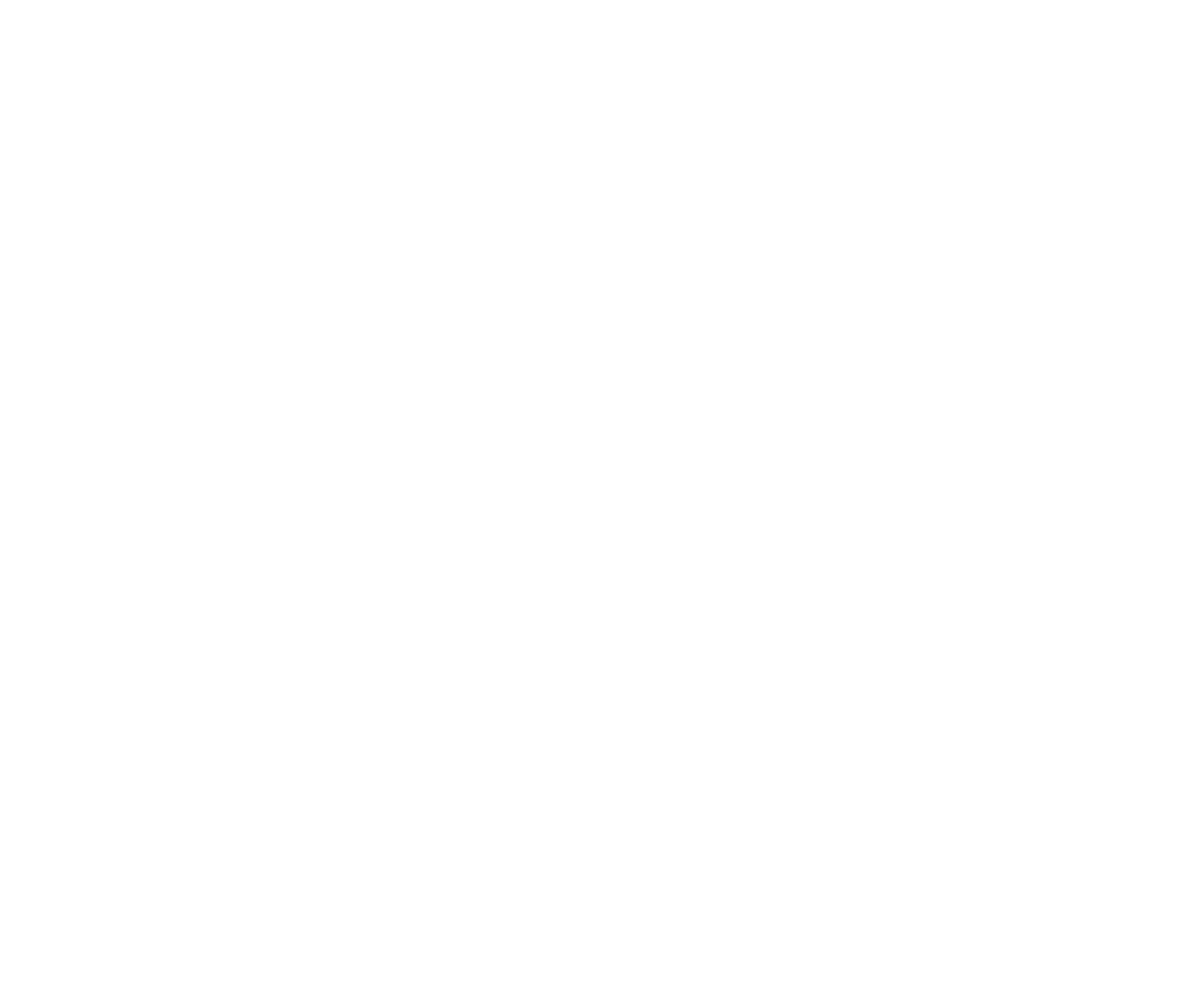
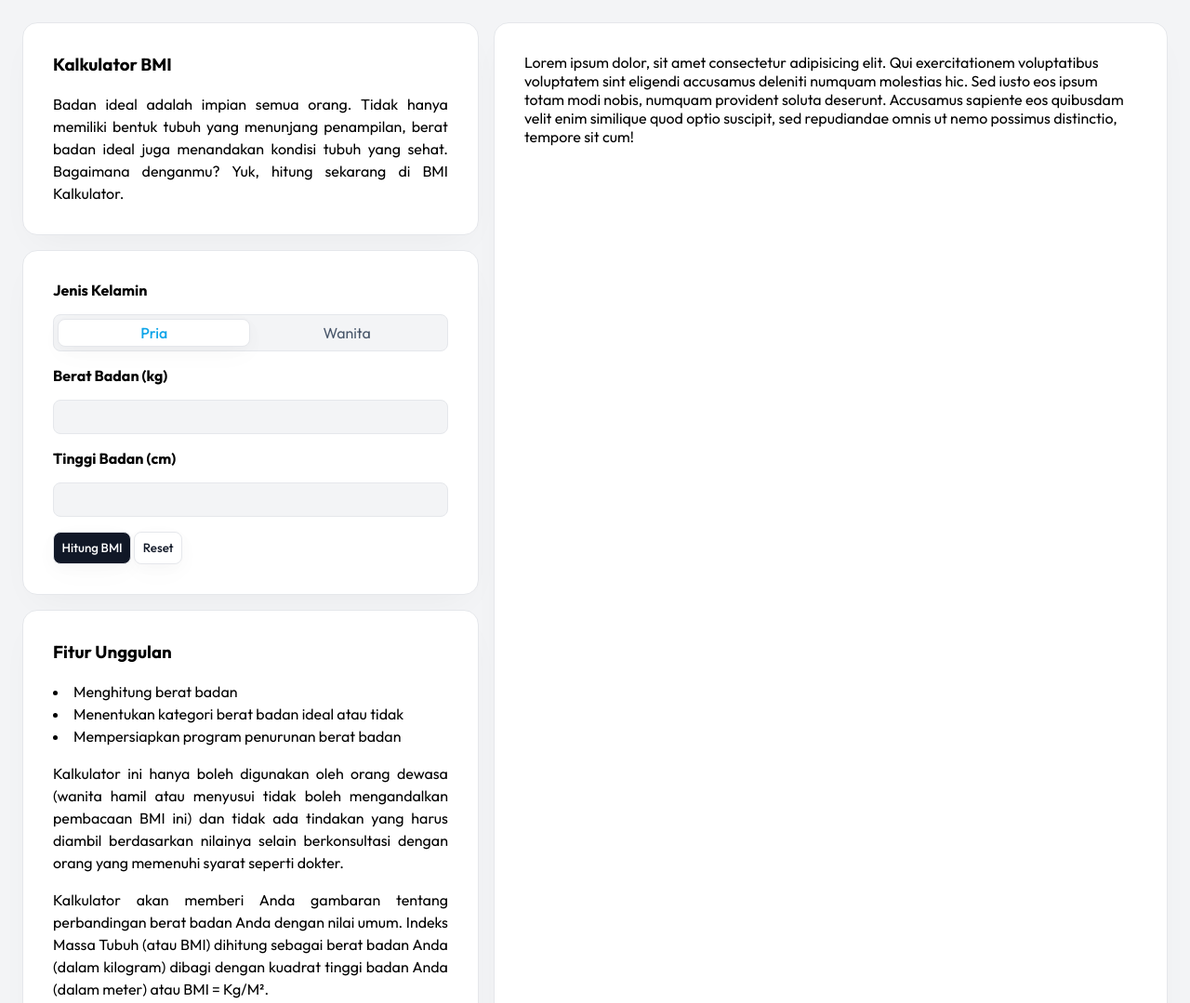
Before and after one commit to revou-fundamental-course/5-aug-24-MuhammadAlim7, a plain HTML site: page index.html in a window 1280 px wide. Shown: the top 1079 px of the page at 93% size. Before the commit the page ends 800 px from the top, so only its background shows below. Drawn offline with Linux system fonts and the light colour scheme.

Commit message:
setting dikit

```diff
--- /dev/null
+++ b/css/style.css
@@ -0,0 +1,158 @@
+@import url("https://fonts.googleapis.com/css2?family=Outfit:wght@100..900&display=swap");
+
+:root {
+  --shadow: rgba(17, 17, 26, 0.025) 0px 4px 16px,
+    rgba(17, 17, 26, 0.025) 0px 8px 32px;
+  --anOshadow: 0 15px 40px -15px rgba(0, 0, 0, 0.05);
+  --gray100: rgb(243, 244, 246);
+  --borderColor: rgb(229, 231, 235);
+}
+
+body {
+  font-style: normal;
+  font-optical-sizing: auto;
+  background-color: var(--gray100);
+  font-family: "Outfit", sans-serif !important;
+}
+
+main {
+  gap: 1rem;
+  display: flex;
+  padding: 1rem;
+  max-width: 1280px;
+  margin-left: auto;
+  margin-right: auto;
+}
+
+.card {
+  padding: 2em;
+  border-width: 1px;
+  border-style: solid;
+  border-radius: 1rem;
+  background-color: white;
+  box-shadow: var(--anOshadow);
+  border-color: var(--borderColor);
+}
+
+.gap {
+  gap: 1rem;
+  display: flex;
+  flex-direction: column;
+}
+
+h1,
+h2,
+h3,
+h4,
+h5 {
+  margin: 0;
+  margin-bottom: 1em;
+}
+
+p,
+li {
+  line-height: 1.5;
+  font-weight: 400;
+  text-align: justify;
+}
+
+.m-none {
+  margin: 0;
+}
+
+.flex {
+  width: 100%;
+  display: flex;
+  align-items: center;
+  justify-content: flex-start;
+}
+
+.form- {
+  display: flex;
+  flex-direction: column;
+}
+
+input[type="radio"] {
+  display: none;
+}
+
+input[type="radio"]:checked + .gender {
+  font-weight: 500;
+  border-color: var(--borderColor);
+  background-color: white;
+  box-shadow: var(--shadow);
+  color: rgb(14, 165, 233);
+}
+
+input[type="radio"]#wanita:checked + .gender {
+  color: rgb(244, 114, 182);
+}
+
+.gender {
+  width: 100%;
+  padding: 4px;
+  border-color: transparent;
+  border-width: 1px;
+  border-style: solid;
+  border-radius: 0.5rem;
+  justify-content: center;
+  color: rgb(71, 85, 105);
+  transition: all ease-in-out 0.3s;
+}
+
+.button {
+  border-width: 1px;
+  padding: 0.25rem;
+  border-style: solid;
+  border-radius: 0.5rem;
+  box-sizing: border-box;
+  border-color: var(--borderColor);
+  background-color: var(--gray100);
+}
+
+.cols {
+  flex-direction: column;
+}
+
+input[type="number"] {
+  width: 100%;
+  outline: none;
+  border: 1px solid;
+  border-color: var(--borderColor);
+  padding: 0.72em;
+  font-weight: 600;
+  border-radius: 0.5rem;
+  background-color: var(--gray100);
+  font-family: "Outfit", sans-serif !important;
+  box-sizing: border-box;
+}
+
+.mb-2 {
+  margin-bottom: 1em;
+}
+
+.align-start {
+  align-items: start;
+}
+
+button {
+  padding: 0.63em;
+  border-width: 1px;
+  border-style: solid;
+  border-radius: 0.5rem;
+  font-weight: 500;
+  border-color: var(--borderColor);
+  background-color: rgb(17, 24, 39);
+  box-shadow: var(--shadow);
+  color: white;
+  font-family: "Outfit", sans-serif !important;
+}
+
+.reset {
+  background-color: white;
+  color: rgb(17, 24, 39);
+}
+
+input[type="number"]:focus {
+  outline: 1px solid;
+}
--- a/index.html
+++ b/index.html
@@ -3,9 +3,109 @@
   <head>
     <meta charset="UTF-8" />
     <meta name="viewport" content="width=device-width, initial-scale=1.0" />
-    <title>Document</title>
-    <link rel="stylesheet" href="style.css" />
-    <script src="script.js" />
+    <title>Kalkulator BMI</title>
+    <link rel="stylesheet" href="css/style.css" />
+    <script src="js/script.js" defer></script>
   </head>
-  <body></body>
+  <body>
+    <header></header>
+    <main>
+      <section class="gap">
+        <article class="card">
+          <h1 class="mb-2">Kalkulator BMI</h1>
+          <p class="m-none">
+            Badan ideal adalah impian semua orang. Tidak hanya memiliki bentuk
+            tubuh yang menunjang penampilan, berat badan ideal juga menandakan
+            kondisi tubuh yang sehat. Bagaimana denganmu? Yuk, hitung sekarang
+            di BMI Kalkulator.
+          </p>
+        </article>
+
+        <form action="" class="card">
+          <article>
+            <div class="mb-2">
+              <h4>Jenis Kelamin</h4>
+              <div class="flex button">
+                <div class="flex">
+                  <input
+                    type="radio"
+                    id="pria"
+                    name="jenis-kelamin"
+                    value="Pria"
+                    checked
+                  />
+                  <label for="pria" class="flex gender">Pria</label>
+                </div>
+                <div class="flex">
+                  <input
+                    type="radio"
+                    id="wanita"
+                    name="jenis-kelamin"
+                    value="Wanita"
+                  />
+                  <label for="wanita" class="flex gender">Wanita</label>
+                </div>
+              </div>
+            </div>
+
+            <div class="flex cols align-start mb-2">
+              <h4><label for="bb">Berat Badan (kg)</label></h4>
+              <input
+                type="number"
+                id="bb"
+                name="berat-badan"
+                class="inputnumber"
+              />
+            </div>
+
+            <div class="flex cols align-start mb-2">
+              <h4><label for="tb">Tinggi Badan (cm)</label></h4>
+              <input
+                type="number"
+                id="tb"
+                name="tinggi-badan"
+                class="inputnumber"
+              />
+            </div>
+
+            <div>
+              <button type="submit">Hitung BMI</button>
+              <button type="reset" class="reset">Reset</button>
+            </div>
+          </article>
+        </form>
+
+        <article class="card">
+          <h1 class="mb-2">Fitur Unggulan</h1>
+
+          <li>Menghitung berat badan</li>
+          <li>Menentukan kategori berat badan ideal atau tidak</li>
+          <li>Mempersiapkan program penurunan berat badan</li>
+
+          <p>
+            Kalkulator ini hanya boleh digunakan oleh orang dewasa (wanita hamil
+            atau menyusui tidak boleh mengandalkan pembacaan BMI ini) dan tidak
+            ada tindakan yang harus diambil berdasarkan nilainya selain
+            berkonsultasi dengan orang yang memenuhi syarat seperti dokter.
+          </p>
+          <p class="m-none">
+            Kalkulator akan memberi Anda gambaran tentang perbandingan berat
+            badan Anda dengan nilai umum. Indeks Massa Tubuh (atau BMI) dihitung
+            sebagai berat badan Anda (dalam kilogram) dibagi dengan kuadrat
+            tinggi badan Anda (dalam meter) atau BMI = Kg/M².
+          </p>
+        </article>
+      </section>
+
+      <section class="card">
+        Lorem ipsum dolor, sit amet consectetur adipisicing elit. Qui
+        exercitationem voluptatibus voluptatem sint eligendi accusamus deleniti
+        numquam molestias hic. Sed iusto eos ipsum totam modi nobis, numquam
+        provident soluta deserunt. Accusamus sapiente eos quibusdam velit enim
+        similique quod optio suscipit, sed repudiandae omnis ut nemo possimus
+        distinctio, tempore sit cum!
+      </section>
+    </main>
+    <footer></footer>
+  </body>
 </html>
--- /dev/null
+++ b/js/script.js
@@ -0,0 +1,9 @@
+// Validasi form input tidak boleh lebih dari 3
+document.querySelectorAll('input[type="number"]').forEach((input) => {
+  input.addEventListener("input", function () {
+    const batas = 3;
+    if (this.value.length > batas) {
+      this.value = this.value.slice(0, batas);
+    }
+  });
+});
--- a/script.js
+++ /dev/null
@@ -1 +0,0 @@
-console.log("kontol");
```
Also changed, not shown: style.css (deleted).
